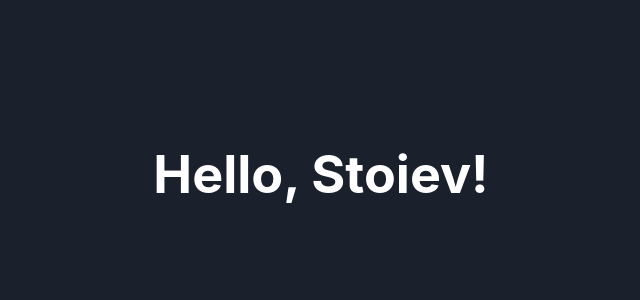
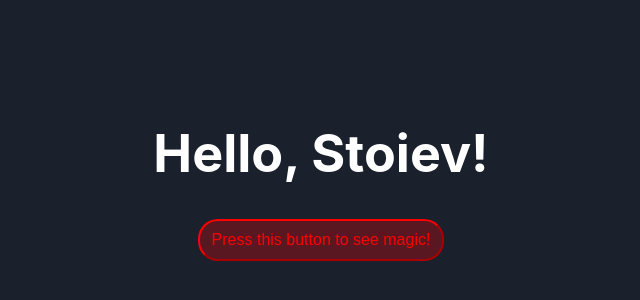
Before and after one commit to Canialon/CoolReactApp, a React (Create React App) app: page / in a window 1280 px wide. Shown: the part 226-526 px from the top of the page, without its empty margins (319-959 px from the left). Built offline with nearby package versions, Linux system fonts and the light colour scheme.

Commit message:
added the button and popup window after pressing the button

```diff
--- a/src/App.css
+++ b/src/App.css
@@ -9,3 +9,17 @@
   font-size: calc(10px + 2vmin);
   color: white;
 }
+
+.App button{
+  background-color: rgba(249, 0, 0, 0.278);
+  border-radius: 20px;
+  border-width: 2;
+  border-color: #ff0000;
+  width: flex;
+  color: #ff0000;
+  cursor: pointer;
+  font-size: 16px;
+  margin: 0;
+  padding: 10px 12px;
+  text-align: center;
+}
--- a/src/App.js
+++ b/src/App.js
@@ -1,9 +1,18 @@
+import { useState } from 'react';
 import './App.css';
+import Popup from './components/Popup';
 
 function App() {
+  const [buttonPopup, setButtonPopup] = useState(false);
+
   return (
     <div className="App">
-        <h1>Hello, Stoiev!</h1>
+      <main>
+          <h1>Hello, Stoiev!</h1>
+          <button onClick={() => setButtonPopup(true)}>Press this button to see magic!</button>
+      </main>
+      <Popup trigger={buttonPopup} setTrigger={setButtonPopup}></Popup>
+
     </div>
   );
 }
--- /dev/null
+++ b/src/components/Popup.css
@@ -0,0 +1,37 @@
+.popup {
+    position:fixed;
+    top: 0;
+    left: 0;
+    width: 100%;
+    height: 100%;
+    background-color: rgba(13, 13, 1, 0.472);
+    color: blue;
+
+    display: flex;
+    justify-content: center;
+    align-items: center;
+}
+
+.popup-inner{
+    position: relative;
+    padding: 32px;
+    width: 100%;
+    max-width: 700px;
+    background-color: rgb(255, 240, 107);
+    border-radius: 20px;
+}
+
+
+.popup-inner .close-button{
+  background-color: rgba(249, 0, 0, 0.278);
+  border-radius: 8px;
+  border-width: 2;
+  border-color: #ff0000;
+  width: 150px;
+  color: #ff0000;
+  cursor: pointer;
+  font-size: 16px;
+  margin: 0;
+  padding: 10px 12px;
+  text-align: center;
+}
--- /dev/null
+++ b/src/components/Popup.js
@@ -0,0 +1,21 @@
+import React from 'react';
+import WizardCat from '../assets/WizardCat.png';
+import './Popup.css';
+
+function Popup(props){
+    return(props.trigger) ? (
+        <div className="popup">
+            <div className= "popup-inner">
+             <h2>Magic cat</h2>
+             <p>You found a lost wizard cat! Congratulations!!!</p>
+
+            <img src={WizardCat} alt="cat"/>
+            <br></br>
+            <button className="close-button" onClick={() => props.setTrigger(false)}>Thanks!</button>
+            { props.childer }
+            </div>
+        </div>
+    ) : "";
+}
+
+export default Popup
--- a/src/index.js
+++ b/src/index.js
@@ -1,7 +1,7 @@
 import React from 'react';
 import ReactDOM from 'react-dom/client';
+import App from './App';
 import './index.css';
-import App from './App';
 import reportWebVitals from './reportWebVitals';
 
 const root = ReactDOM.createRoot(document.getElementById('root'));
```
Also changed, not shown: src/assets/WizardCat.png (added).
